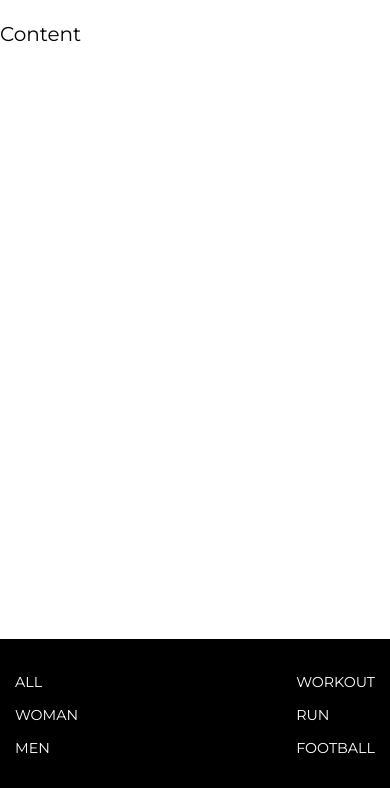
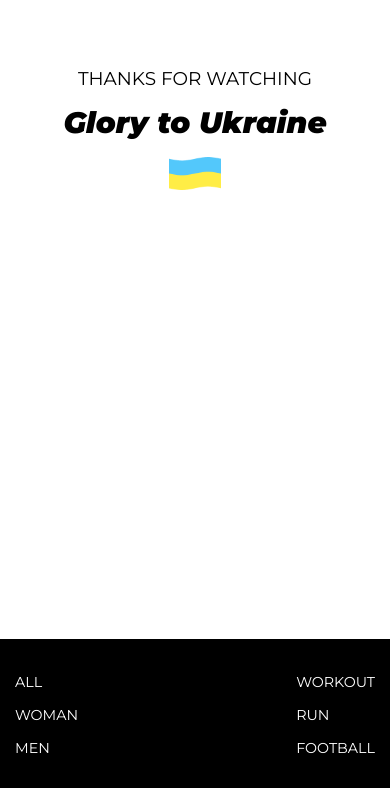
Before and after one commit to DimaD10/YourSneaker, a plain HTML site: page index.html in a window 390 px wide. Shown: the part 56-844 px from the top of the page. Drawn offline with Linux system fonts and the light colour scheme.

Commit message:
MESSAGE FINISHED

```diff
--- a/css/style.css
+++ b/css/style.css
@@ -116,6 +116,12 @@ body {
   margin-top: auto;
 }
 
+.title {
+  font-style: italic;
+  font-weight: 900;
+  font-size: 40px;
+  line-height: 120%;
+}
 .header {
   width: 100%;
   position: fixed;
@@ -489,6 +495,60 @@ body {
   width: 50%;
 }
 
+.main__message {
+  padding: 100px 0;
+}
+@media (max-width: 1200px) {
+  .main__message {
+    padding-top: calc(40px + 60 * (100vw - 320px) / 880);
+    padding-bottom: calc(40px + 60 * (100vw - 320px) / 880);
+  }
+}
+
+.message__container {
+  display: -webkit-box;
+  display: -ms-flexbox;
+  display: flex;
+  -webkit-box-orient: vertical;
+  -webkit-box-direction: normal;
+      -ms-flex-direction: column;
+          flex-direction: column;
+  -webkit-box-align: center;
+      -ms-flex-align: center;
+          align-items: center;
+}
+.message__message {
+  text-align: center;
+  font-size: 24px;
+  line-height: 110%;
+  text-transform: uppercase;
+}
+@media (max-width: 1200px) {
+  .message__message {
+    font-size: calc(18px + 6 * (100vw - 320px) / 880);
+  }
+}
+.message__title {
+  margin: 30px 0;
+  text-align: center;
+  font-size: 48px;
+}
+@media (max-width: 1200px) {
+  .message__title {
+    margin-top: calc(15px + 15 * (100vw - 320px) / 880);
+    margin-bottom: calc(15px + 15 * (100vw - 320px) / 880);
+    font-size: calc(28px + 20 * (100vw - 320px) / 880);
+  }
+}
+.message__image {
+  width: 80px;
+}
+@media (max-width: 1200px) {
+  .message__image {
+    width: calc(50px + 30 * (100vw - 320px) / 880);
+  }
+}
+
 .footer {
   background-color: #000;
   padding: 50px 0;
--- a/index.html
+++ b/index.html
@@ -53,7 +53,19 @@
                 </div>
             </div>
         </header>
-        <main>Content</main>
+        <main>
+            <section class="main__message message">
+                <div class="message__container">
+                    <p class="message__message">
+                        Thanks for watching
+                    </p>
+                    <h2 class="message__title title title_beggest">
+                        Glory to Ukraine
+                    </h2>
+                    <img src="./img/icons/ukr.png" alt="ukraine" class="message__image">
+                </div>
+            </section>
+        </main>
         <footer class="footer">
             <div class="footer__container">
                 <ul class="footer-list">
```
Also changed, not shown: img/icons/ukr.png (added).
